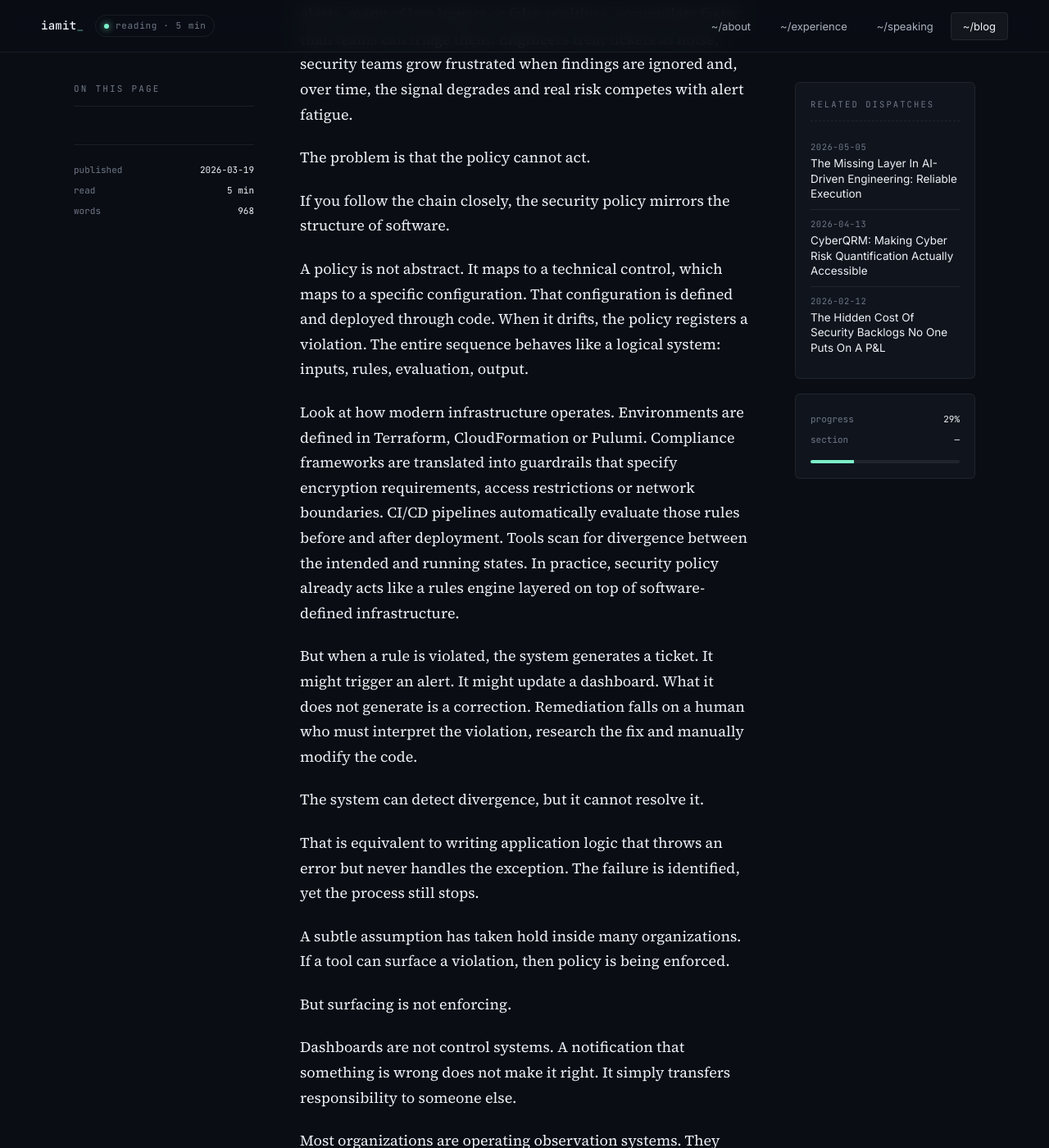
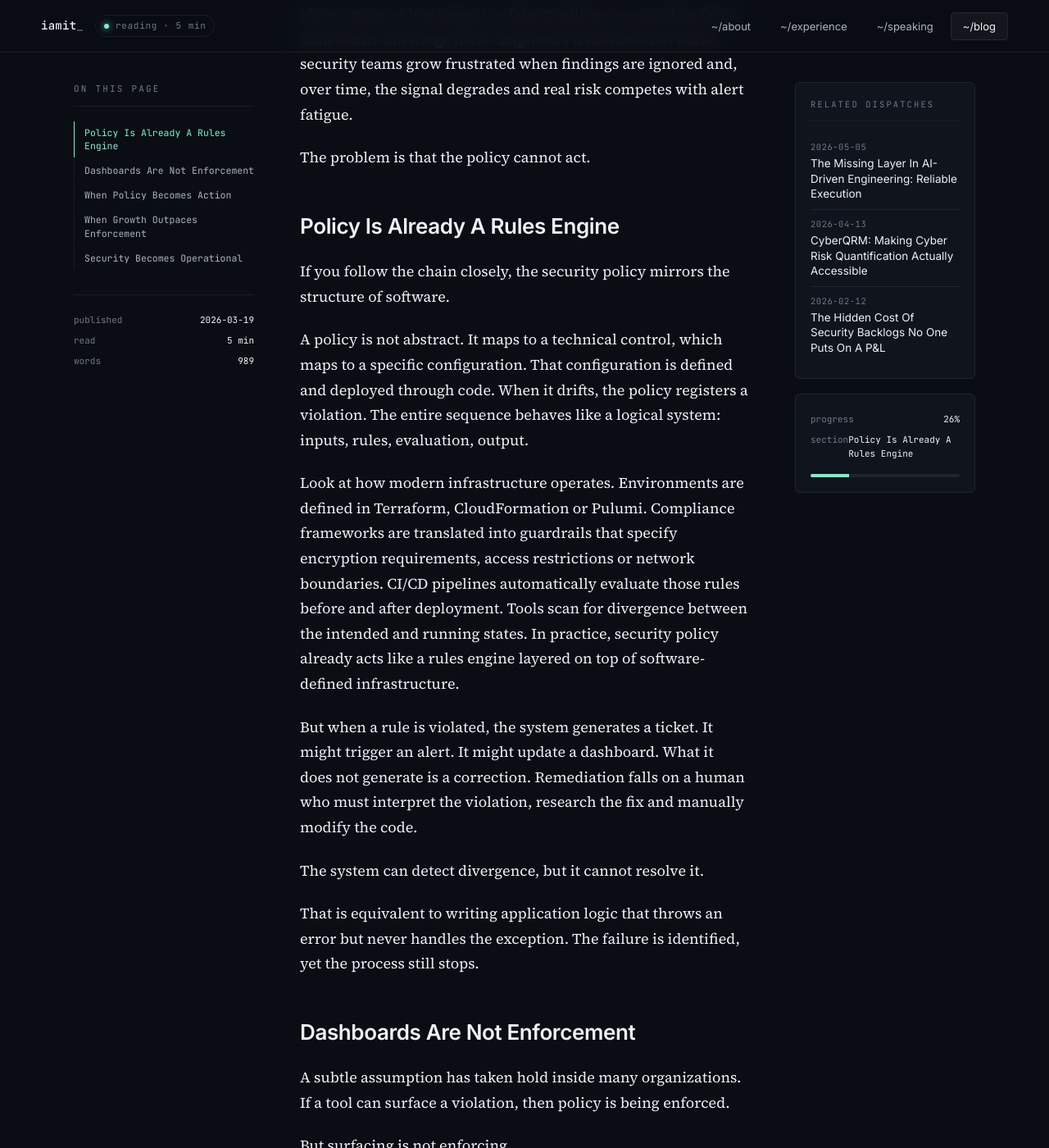
Before and after one commit to iiamit/iamit.org, a Jekyll site: the page built from _posts/2026-03-19-security-policy-is-already-code-we-just-dont-treat-it-that-way.md, in a window 1280 px wide and 1400 px high, scrolled down 1127 px. Shown: the whole window at 82% size. Built offline with Jekyll 4.4.1, drawn with Linux system fonts in a browser that asks for light colours; some of the changed text lies outside the part shown.

Commit message:
Enhance discussion on security policy enforcement and automation
Added sections discussing the role of policy as a rules engine, the distinction between surfacing violations and enforcing policies, and the importance of automated corrections in security processes.

```diff
--- a/_posts/2026-03-19-security-policy-is-already-code-we-just-dont-treat-it-that-way.md
+++ b/_posts/2026-03-19-security-policy-is-already-code-we-just-dont-treat-it-that-way.md
@@ -17,6 +17,8 @@
 
 The problem is that the policy cannot act.
 
+## Policy Is Already A Rules Engine
+
 If you follow the chain closely, the security policy mirrors the structure of software.
 
 A policy is not abstract. It maps to a technical control, which maps to a specific configuration. That configuration is defined and deployed through code. When it drifts, the policy registers a violation. The entire sequence behaves like a logical system: inputs, rules, evaluation, output.
@@ -28,6 +30,8 @@
 The system can detect divergence, but it cannot resolve it.
 
 That is equivalent to writing application logic that throws an error but never handles the exception. The failure is identified, yet the process still stops.
+
+## Dashboards Are Not Enforcement
 
 A subtle assumption has taken hold inside many organizations. If a tool can surface a violation, then policy is being enforced.
 
@@ -41,6 +45,8 @@
 
 The result of this imbalance is predictable. On paper, policy coverage looks comprehensive. In dashboards, compliance percentages appear measurable. Yet in production, misconfigurations persist and risk accumulates.
 
+## When Policy Becomes Action
+
 Policy as Code (PaC) was a real step forward. It moved policy out of static documents and into repositories, and it made rules testable and versionable. Teams could finally evaluate infrastructure automatically against defined standards.
 
 But PaC still stops at evaluation. It checks, then flags, then waits. The next step is straightforward. If infrastructure is code and policy behaves like code, then policy must be able to modify code. A system that can detect drift but not correct it remains incomplete.
@@ -50,6 +56,8 @@
 This requires deterministic, rule-driven systems. Security cannot rely on probabilistic outputs that change every time you check. Fixes must be precise, explainable and aligned with provider documentation.
 
 When policy generates the correction itself, intent becomes enforcement, and the loop finally closes.
+
+## When Growth Outpaces Enforcement
 
 At a small scale, tickets are manageable. A few findings can be triaged and resolved within a sprint. The process may be inefficient, but it functions.
 
@@ -63,6 +71,8 @@
 
 At scale, this shift is structural. Security stops being a cross-team negotiation and becomes part of the system itself.
 
+## Security Becomes Operational
+
 The future of security is not about writing more detailed policies or expanding control libraries. It is about ensuring those policies can be executed.
 
 Every mature system evolves the same way with monitoring, measuring and reporting. Over time, it moves to control—to correct, stabilize and enforce automatically.
```
